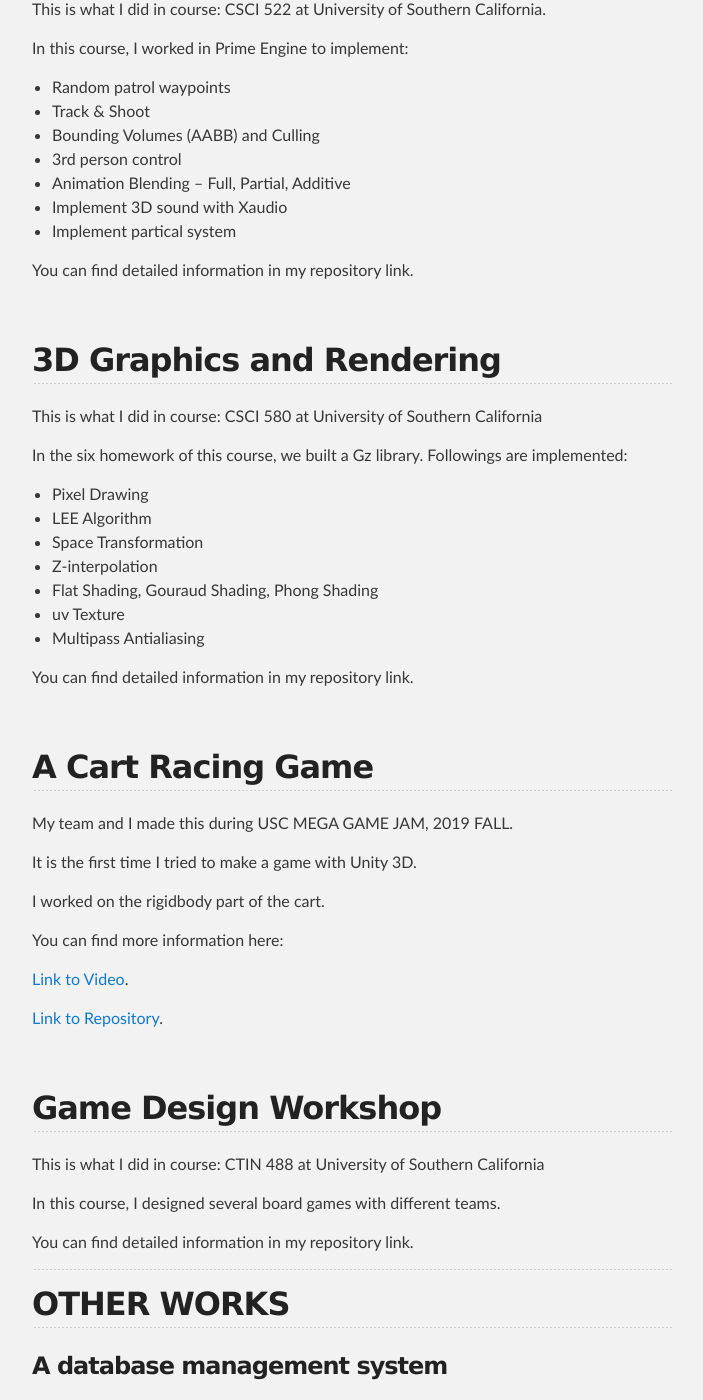
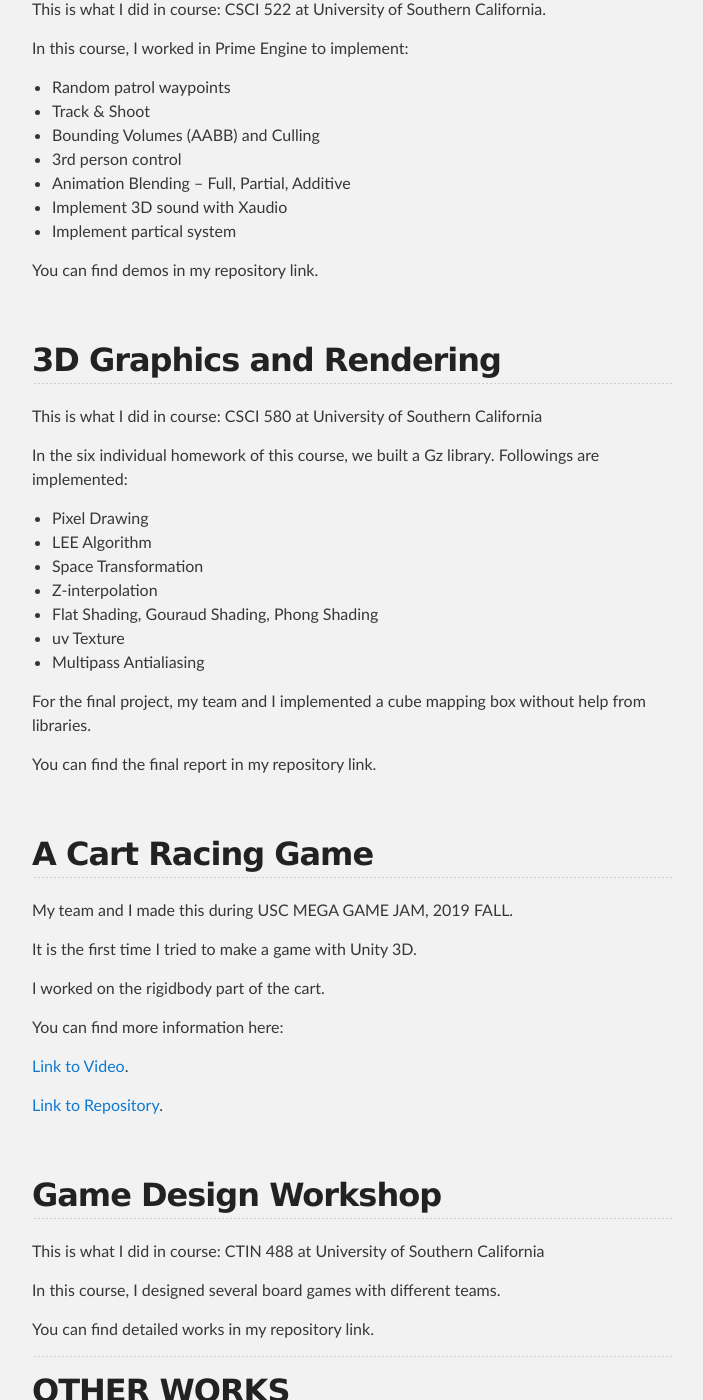
Before and after one commit to shinoobu/My-Portfolio, a Jekyll site: the page built from index.md, in a window 1280 px wide and 1400 px high, scrolled down 516 px. Shown: the whole window, without its empty margins (288-991 px from the left). Built offline with Jekyll 4.4.1, drawn with Linux system fonts in a browser that asks for light colours.

Commit message:
Update index.md

```diff
--- a/index.md
+++ b/index.md
@@ -29,7 +29,7 @@ In this course, I worked in Prime Engine to implement:
 *   Implement 3D sound with Xaudio
 *   Implement partical system
 
-You can find detailed information in my repository link.
+You can find demos in my repository link.
 
 
 <br/>
@@ -40,7 +40,7 @@ You can find detailed information in my repository link.
 
 This is what I did in course: CSCI 580 at University of Southern California
 
-In the six homework of this course, we built a Gz library. Followings are implemented:
+In the six individual homework of this course, we built a Gz library. Followings are implemented:
 
 *   Pixel Drawing
 *   LEE Algorithm
@@ -50,7 +50,9 @@ In the six homework of this course, we built a Gz library. Followings are implem
 *   uv Texture
 *   Multipass Antialiasing
 
-You can find detailed information in my repository link.
+For the final project, my team and I implemented a cube mapping box without help from libraries.
+
+You can find the final report in my repository link.
 
 <br/>
 
@@ -78,7 +80,7 @@ This is what I did in course: CTIN 488 at University of Southern California
 
 In this course, I designed several board games with different teams.
 
-You can find detailed information in my repository link.
+You can find detailed works in my repository link.
 
 
 
```
